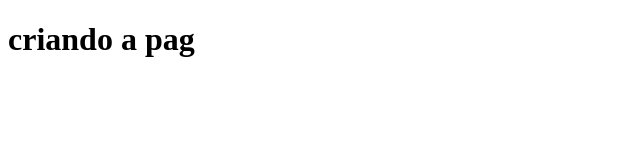
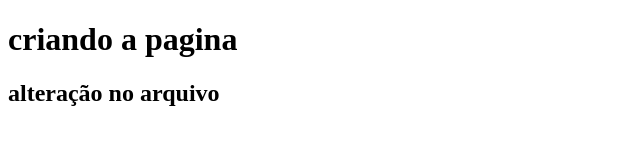
Before and after one commit to GuiBarreto/gama-no-github, a plain HTML site: page index.html in a window 1280 px wide. Shown: the whole page, without its empty margins (0-640 px from the left). Drawn offline with Linux system fonts and the light colour scheme.

Commit message:
conflito resolvido

```diff
--- a/index.html
+++ b/index.html
@@ -7,6 +7,7 @@
     <title>Document</title>
 </head>
 <body>
-    <h1>criando a pag</h1>
+    <h1>criando a pagina</h1>
+    <h2>alteração no arquivo</h2>
 </body>
 </html>
```
